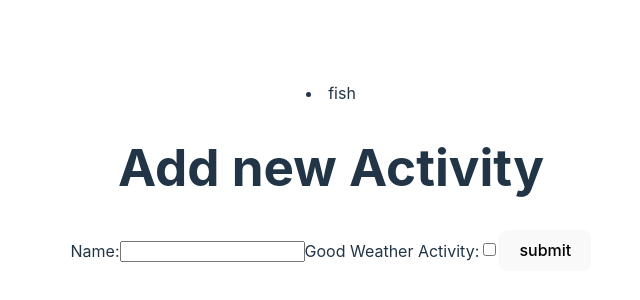
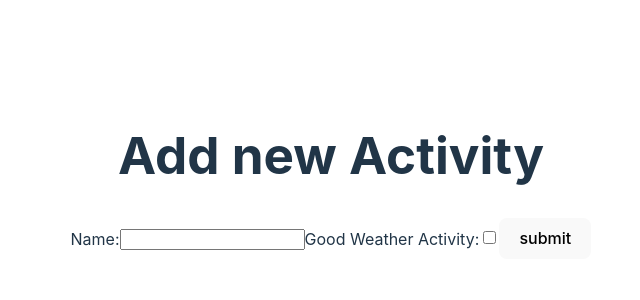
Before and after one commit to cc-co-code/cece-borys-weather-app, a React (Vite) app: page / in a window 1280 px wide. Shown: the part 224-524 px from the top of the page, without its empty margins (309-949 px from the left). Built offline with nearby package versions, Linux system fonts and the light colour scheme.

Commit message:
list-fix, array list fix

```diff
--- a/src/App.jsx
+++ b/src/App.jsx
@@ -4,22 +4,14 @@ import "./App.css";
 import Form from "./Components/Form/Form";
 
 function App() {
-  // change array inside of object!
-  const [activities, setActivities] = useState([
-    { id: 0, name: "fish", isForGoodWeather: true },
-  ]);
+  const [activities, setActivities] = useState([]);
   function handleAddActivity(newActivity) {
     setActivities([...activities, newActivity]);
-    console.log(activities);
   }
-
+  console.log(activities);
   return (
     <>
-      {activities.map((activity) => (
-        <li key={activity.id}>
-          <List name={activity.name} />
-        </li>
-      ))}
+      <List activities={activities} />
 
       <Form onAddActivity={handleAddActivity} />
     </>
--- a/src/Components/List/List.jsx
+++ b/src/Components/List/List.jsx
@@ -1,3 +1,11 @@
-export default function List({ name }) {
-  return <>{name}</>;
+export default function List({ activities }) {
+  return (
+    <section>
+      <ul>
+        {activities.map((activity) => (
+          <li key={activity.id}>{activity.name}</li>
+        ))}
+      </ul>
+    </section>
+  );
 }
```
